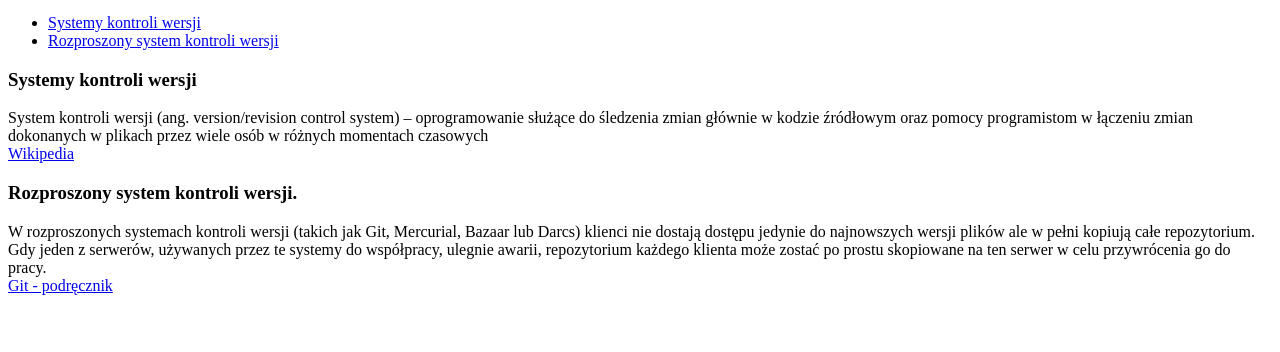
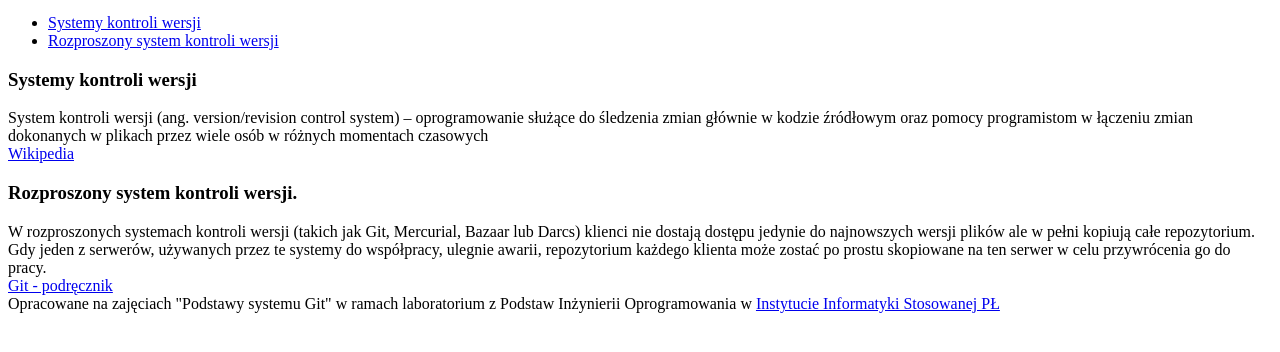
Before and after one commit to kopsia/iislabpio_171950, a plain HTML site: page index.html in a window 1280 px wide. Shown: the part 28-380 px from the top of the page. Drawn offline with Linux system fonts and the light colour scheme.

Commit message:
dodanie stopki całej strony

```diff
--- a/index.html
+++ b/index.html
@@ -39,7 +39,7 @@
                         </footer>
                 </section>
                 <footer class="navbar">
-
+Opracowane na zajęciach "Podstawy systemu Git" w ramach laboratorium z Podstaw Inżynierii Oprogramowania w <a href="http://www.iis.p.lodz.pl/">Instytucie Informatyki Stosowanej PŁ</a>
                 </footer>
         </body>
 </html>
```
